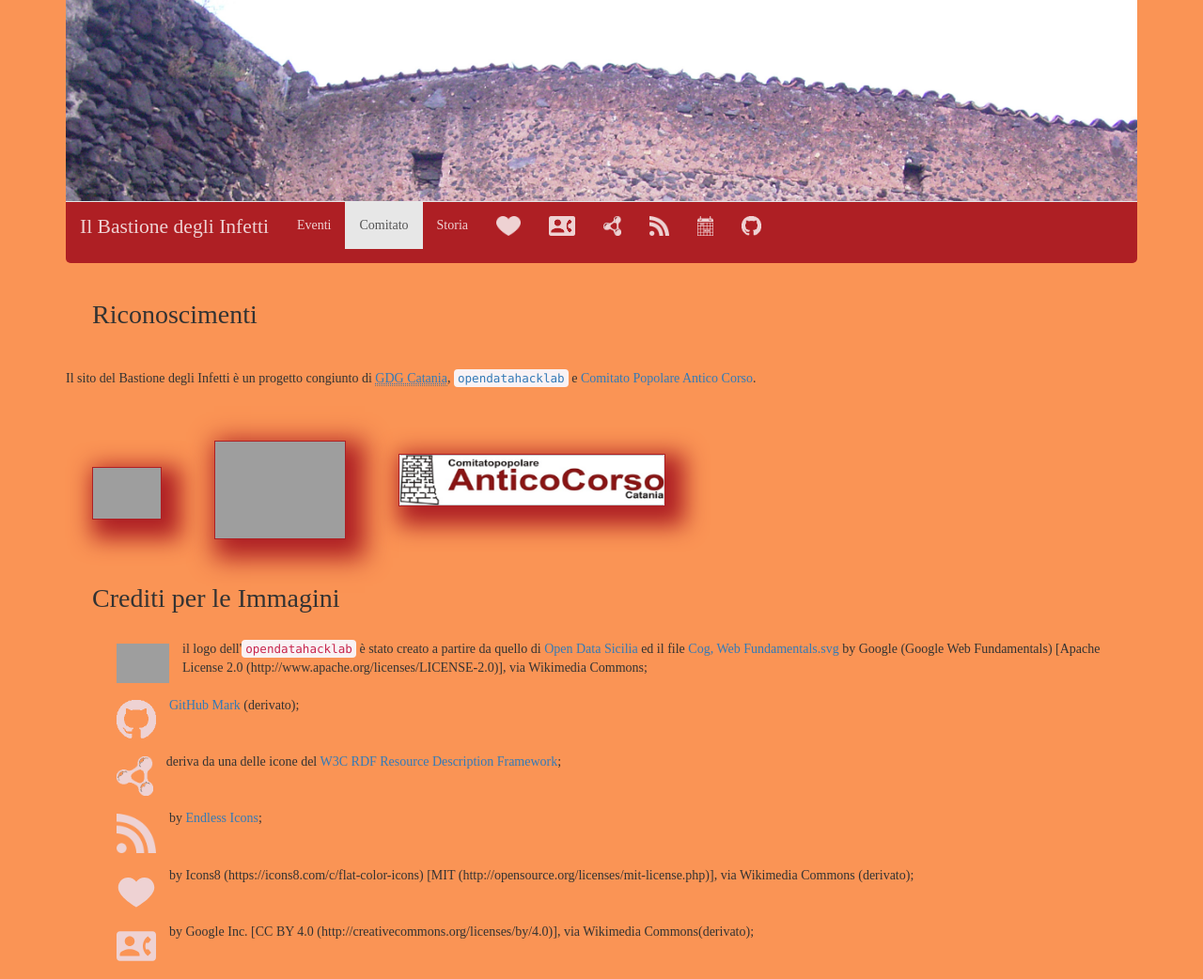
After one commit to opendatahacklab/bastione-infetti, a PHP site: page /credits.html in a window 1280 px wide. The commit adds this page. Shown: the whole page at 94% size. Run offline with PHP 8.4, Linux system fonts and the light colour scheme; grey boxes are pictures that could not be loaded.

Commit message:
#27 credits

```diff
--- a/bastione.css
+++ b/bastione.css
@@ -284,3 +284,51 @@ img.photo_right{
 #elencoEventi{
     padding: 0px;
 }
+
+img.creditsLogo{
+	float : left;
+	width: auto;
+	height: 4em;
+	border : solid #ae1f24 1px;
+	box-shadow:10px 10px 25px 10px #ae1f24;
+	vertical-align : middle;
+	background-color : white;
+	padding: 0;
+	margin: 2em 2em 2em 2em;
+}
+
+img#creditsLogoodhl{
+	width : 10em;
+	height : auto;
+}
+
+img#creditsLogogdg, img#creditsLogoac{
+	width : auto;
+	height : 4em;
+}
+
+img#creditsLogogdg{
+	margin-top : 4em;
+}
+
+img#creditsLogoac{
+	margin-top : 3em;
+}
+
+ol.iconlist{
+	list-style-type : none;
+}
+
+ol.iconlist img {
+	height : 3em;
+	width : auto;
+	vertical-align : middle;
+	margin : 0.3em 1em 1em 1em;
+	float : left;
+}
+
+ol.iconlist li{
+	clear:left;
+	margin-bottom : 1em;
+	vertical-align:middle;
+}
--- /dev/null
+++ b/credits.html
@@ -0,0 +1,106 @@
+<!doctype html>
+<html>
+<head>
+	<meta charset="utf-8">
+    <meta name="viewport" content="width=device-width, initial-scale=1">
+	<title>Bastione degli Infetti - Il Comitato Antico Corso</title>
+	<link href="https://fonts.googleapis.com/css?family=Titillium+Web" rel="stylesheet">
+	<link rel="stylesheet" href="http://maxcdn.bootstrapcdn.com/bootstrap/3.3.7/css/bootstrap.min.css">
+	<script src="https://ajax.googleapis.com/ajax/libs/jquery/1.12.4/jquery.min.js"></script>
+	<script src="http://maxcdn.bootstrapcdn.com/bootstrap/3.3.7/js/bootstrap.min.js"></script>
+	<link rel="stylesheet" type="text/css" href="bastione.css">
+</head>
+<body>
+
+	<div class="container">
+		<header>
+			<img id="muro" src="img/header.png" alt="foto del muro del bastione" />
+		</header>
+
+		<nav class="navbar navbar-default">
+		  <div class="container-fluid">
+			<div class="navbar-header">
+	      		<a class="navbar-brand" href="index.php"><h1 style="margin:0px;">Il Bastione degli Infetti</h1></a>
+	    	</div>
+				<ul class="nav navbar-nav">
+					<li><a href="eventi.html">Eventi</a></li>
+					<li class="active"><a href="corsoantico.html" >Comitato</a></li>
+					<li><a href="storia.html">Storia</a></li>
+					<li><a href="http://iluoghidelcuore.it/luoghi/86006"
+						target="_blank" title="vota come luogo del cuore"><img
+							class="extLink" src="./img/heart-gray.png" alt="Vota"></a></li>
+					<li><a href="corsoantico.html#contatti">
+						<img src="./img/contacts.png"
+							class="extLink" />
+					</a></li>
+					<li><a href="data.html" title="open data"><img
+							src="img/rdf.png" class="extLink" alt="Open Data" /></a></li>
+					<li><a
+						href="http://www.opendatahacklab.org/free-agenda/bastione-degli-infetti-catania/rssfeed.php"
+						type="application/atom+xml" title="aggiornamenti sugli eventi"><img
+							src="img/rss-feed-icon-gray.png" class="extLink"
+							alt="Aggiornamenti sugli eventi" /></a></li>
+					<li><a
+						href="http://www.opendatahacklab.org/free-agenda/bastione-degli-infetti-catania/calendar.php"
+						type="text/calendar" title="calendario eventi"><img
+							src="img/Calendar-gray.png" class="extLink"
+							alt="Calendario eventi" /></a></li>
+					<li><a
+						href="https://github.com/opendatahacklab/bastione-infetti.git"><img
+							class="extLink" target="_blank" src="./img/github_icon_gray.png" alt="GitHub"></a></li>
+				</ul>
+		  </div>
+		</nav>
+
+		<div class="row">
+			<div class="col-md-12 col-xs-12">
+				<h2>Riconoscimenti</h2>
+				<p class="full">
+				Il sito del Bastione degli Infetti &egrave; un progetto congiunto di
+				<a href="http://forum.gdgcatania.org/"><abbr title="Google Developer Group Catania">GDG Catania</abbr></a>,
+				<code><a href="http://opendatahacklab.org">opendatahacklab</a></code>
+				e <a href="corsoantico.html">Comitato Popolare Antico Corso</a>.
+				</p>
+				<p>
+				<img id="creditsLogogdg" class="creditsLogo" src="http://forum.gdgcatania.org/uploads/system/site-logo.png" />
+				<img id="creditsLogoodhl" class="creditsLogo" src="http://www.opendatahacklab.org/commons/imgs/logo_cog4_ter.png" />
+				<img id="creditsLogoac" class="creditsLogo" src="img/corsoantico.png" />
+				</p>
+			</div>
+		</div>
+
+		<div class="row">
+			<div class="col-md-12 col-xs-12">
+			<h2>Crediti per le Immagini</h2>
+			<ol class="iconlist">
+				<li><img src="../commons/imgs/logo_cog4_ter.png" /> il logo dell'<code>opendatahacklab</code>
+				&egrave; stato creato a partire da quello di <a href="http://opendatasicilia.it">Open
+					Data Sicilia</a> ed il file <a
+				href="https://commons.wikimedia.org/wiki/File%3ACog%2C_Web_Fundamentals.svg">Cog,
+					Web Fundamentals.svg</a> by Google (Google Web Fundamentals) [Apache
+				License 2.0 (http://www.apache.org/licenses/LICENSE-2.0)], via
+				Wikimedia Commons;</li>
+			<li><img src="./img/github_icon_gray.png" /> <a
+				href="https://github.com/logos">GitHub Mark</a> (derivato);</li>
+			<li><img src="./img/rdf.png" /> deriva da una delle icone del
+			<a href="http://www.w3.org/RDF/icons/">W3C RDF Resource
+					Description Framework</a>;
+			<li><img src="./img/rss-feed-icon-gray.png" /> by <a
+				href="http://www.endlessicons.com/free-icons/rss-feed-icon/">Endless
+					Icons</a>;</li>
+<!-- 			<li><img alt="chat" src="../commons/imgs/PICOL_Chat.svg.png" /> -->
+<!-- 				by PICOL - PIctorial COmmunication Language (http://picol.org/) [CC -->
+<!-- 				BY 3.0 (http://creativecommons.org/licenses/by/3.0)], via Wikimedia -->
+<!-- 				Commons;</li> -->
+			<li><img src="./img/heart-gray.svg" /> by Icons8
+			(https://icons8.com/c/flat-color-icons) [MIT (http://opensource.org/licenses/mit-license.php)],
+			via Wikimedia Commons (derivato);</li>
+			<li><img src="./img/contacts.svg" /> by Google Inc.
+			[CC BY 4.0 (http://creativecommons.org/licenses/by/4.0)], via
+			Wikimedia Commons(derivato);</li>
+		</ol>
+			</div>
+		</div>
+	</div>
+</body>
+</html>
```
